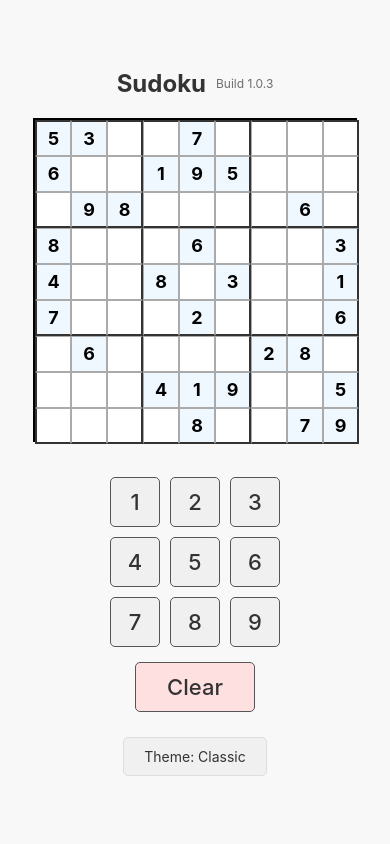
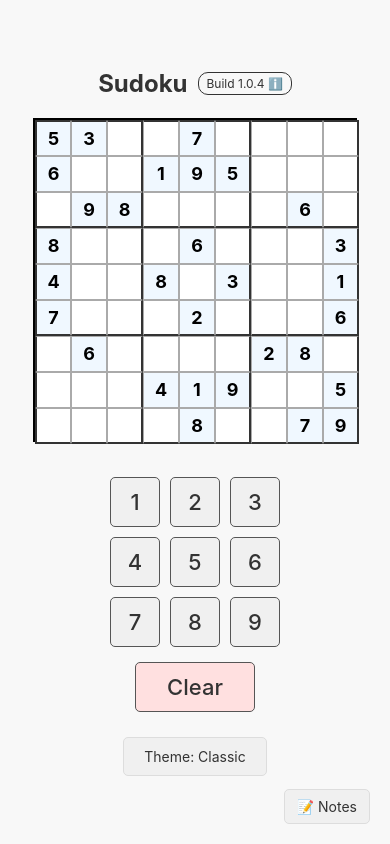
Before and after one commit to mjohnson139/expo-sudoku, a React Native app in the folder SudokuApp/: screen / in a window 390 px wide. Built offline with nearby package versions, Linux system fonts and the light colour scheme.

Commit message:
Add build notes system with version history. Implemented floating notes panel with two access buttons and enhanced styling for the UI.

```diff
--- /dev/null
+++ b/SudokuApp/components/BuildNotes.js
@@ -0,0 +1,90 @@
+import React from 'react';
+import { View, Text, StyleSheet, ScrollView, TouchableOpacity } from 'react-native';
+import BUILD_NOTES from '../utils/buildNotes';
+
+const BuildNotes = ({ version, isVisible, onClose, theme }) => {
+  if (!isVisible) return null;
+
+  const notes = BUILD_NOTES[version] || { title: 'Unknown Version', notes: ['No notes available'] };
+
+  return (
+    <View style={[
+      styles.container,
+      {
+        backgroundColor: theme.colors.numberPad.background,
+        borderColor: theme.colors.numberPad.border
+      }
+    ]}>
+      <View style={styles.header}>
+        <Text style={[styles.title, { color: theme.colors.title }]}>
+          {notes.title} (Build {version})
+        </Text>
+        <TouchableOpacity onPress={onClose}>
+          <Text style={[styles.closeButton, { color: theme.colors.title }]}>✕</Text>
+        </TouchableOpacity>
+      </View>
+
+      <ScrollView style={styles.scrollView}>
+        {notes.notes.map((note, index) => (
+          <View key={index} style={styles.noteItem}>
+            <Text style={[styles.bulletPoint, { color: theme.colors.title }]}>•</Text>
+            <Text style={[styles.noteText, { color: theme.colors.title }]}>{note}</Text>
+          </View>
+        ))}
+      </ScrollView>
+    </View>
+  );
+};
+
+const styles = StyleSheet.create({
+  container: {
+    position: 'absolute',
+    right: 10,
+    top: 60,
+    width: 200,
+    maxHeight: 400,
+    borderWidth: 1,
+    borderRadius: 8,
+    padding: 10,
+    shadowColor: '#000',
+    shadowOffset: {
+      width: 0,
+      height: 2,
+    },
+    shadowOpacity: 0.25,
+    shadowRadius: 3.84,
+    elevation: 5,
+  },
+  header: {
+    flexDirection: 'row',
+    justifyContent: 'space-between',
+    alignItems: 'center',
+    marginBottom: 10,
+  },
+  title: {
+    fontWeight: 'bold',
+    fontSize: 14,
+    flex: 1,
+  },
+  closeButton: {
+    fontSize: 16,
+    fontWeight: 'bold',
+    padding: 2,
+  },
+  scrollView: {
+    maxHeight: 300,
+  },
+  noteItem: {
+    flexDirection: 'row',
+    marginBottom: 8,
+  },
+  bulletPoint: {
+    marginRight: 6,
+  },
+  noteText: {
+    fontSize: 12,
+    flex: 1,
+  }
+});
+
+export default BuildNotes;
--- a/SudokuApp/screens/GameScreen.js
+++ b/SudokuApp/screens/GameScreen.js
@@ -2,10 +2,11 @@ import React, { useState, useEffect } from 'react';
 import { View, StyleSheet, Text, TouchableOpacity } from 'react-native';
 import Grid from '../components/Grid';
 import NumberPad from '../components/NumberPad';
+import BuildNotes from '../components/BuildNotes';
 import THEMES from '../utils/themes';
 
 // Build number to track versions in screenshots
-const BUILD_NUMBER = "1.0.3";
+const BUILD_NUMBER = "1.0.4";
 
 // Valid initial Sudoku board with unique numbers in rows, columns and boxes
 const initialBoard = [
@@ -28,6 +29,8 @@ const GameScreen = () => {
   // Theme state
   const [currentThemeName, setCurrentThemeName] = useState('classic');
   const [theme, setTheme] = useState(THEMES.classic);
+  // Build notes state
+  const [showBuildNotes, setShowBuildNotes] = useState(false);
 
   // Initialize initialCells on component mount
   useEffect(() => {
@@ -73,13 +76,23 @@ const GameScreen = () => {
     setTheme(THEMES[nextThemeName]);
   };
 
+  // Toggle build notes visibility
+  const toggleBuildNotes = () => {
+    setShowBuildNotes(!showBuildNotes);
+  };
+
   return (
     <View style={[styles.container, { backgroundColor: theme.colors.background }]}>
       <View style={styles.header}>
         <Text style={[styles.title, { color: theme.colors.title }]}>Sudoku</Text>
-        <Text style={[styles.buildNumber, { color: theme.colors.title }]}>
-          Build {BUILD_NUMBER}
-        </Text>
+        <TouchableOpacity
+          style={[styles.buildButton, { borderColor: theme.colors.title }]}
+          onPress={toggleBuildNotes}
+        >
+          <Text style={[styles.buildNumber, { color: theme.colors.title }]}>
+            Build {BUILD_NUMBER} ℹ️
+          </Text>
+        </TouchableOpacity>
       </View>
 
       <Grid
@@ -102,6 +115,22 @@ const GameScreen = () => {
           </Text>
         </TouchableOpacity>
       </View>
+
+      {/* Build Notes Button (visible at bottom right corner) */}
+      <TouchableOpacity
+        style={[styles.notesButton, { backgroundColor: theme.colors.numberPad.background }]}
+        onPress={toggleBuildNotes}
+      >
+        <Text style={{ color: theme.colors.numberPad.text }}>📝 Notes</Text>
+      </TouchableOpacity>
+
+      {/* Build Notes Component */}
+      <BuildNotes
+        version={BUILD_NUMBER}
+        isVisible={showBuildNotes}
+        onClose={() => setShowBuildNotes(false)}
+        theme={theme}
+      />
     </View>
   );
 };
@@ -122,10 +151,15 @@ const styles = StyleSheet.create({
     fontSize: 24,
     fontWeight: 'bold',
   },
+  buildButton: {
+    marginLeft: 10,
+    paddingVertical: 3,
+    paddingHorizontal: 8,
+    borderRadius: 10,
+    borderWidth: 1,
+  },
   buildNumber: {
     fontSize: 12,
-    marginLeft: 10,
-    opacity: 0.7,
   },
   themeContainer: {
     marginTop: 20,
@@ -136,6 +170,16 @@ const styles = StyleSheet.create({
     borderRadius: 5,
     borderWidth: 1,
     borderColor: '#ddd',
+  },
+  notesButton: {
+    position: 'absolute',
+    bottom: 20,
+    right: 20,
+    paddingVertical: 8,
+    paddingHorizontal: 12,
+    borderRadius: 5,
+    borderWidth: 1,
+    borderColor: '#ddd',
   }
 });
 
--- /dev/null
+++ b/SudokuApp/utils/buildNotes.js
@@ -0,0 +1,52 @@
+// Build notes for the Sudoku app
+// Each version's notes are stored in this file
+
+export const BUILD_NOTES = {
+  '1.0.1': {
+    title: 'Initial Working Version',
+    date: '2023-11-01',
+    notes: [
+      'Fixed blank screen issue',
+      'Added valid initial Sudoku board',
+      'Implemented basic cell selection',
+      'Added number pad functionality',
+      'Created grid layout with proper styling'
+    ]
+  },
+  '1.0.2': {
+    title: 'Theme System Implementation',
+    date: '2023-11-01',
+    notes: [
+      'Added theme system with 3 themes (Classic, Dark, Pastel)',
+      'Added theme selector button',
+      'Fixed bug: initial board numbers are now read-only',
+      'Added build number display for tracking changes',
+      'Improved UI/UX for better user experience'
+    ]
+  },
+  '1.0.3': {
+    title: 'Enhanced Styling & Themes',
+    date: '2023-11-01',
+    notes: [
+      'Improved grid borders for better 3x3 box visibility',
+      'Enhanced cell selection styling',
+      'Added distinct styling for prefilled cells',
+      'Improved theme system with more detailed color options',
+      'Added Sunset theme with warm color palette',
+      'Fixed styling issues with cell borders'
+    ]
+  },
+  '1.0.4': {
+    title: 'Build Notes System',
+    date: '2023-11-01',
+    notes: [
+      'Added build notes system to track changes',
+      'Implemented optional floating notes panel',
+      'Added toggle button to show/hide build notes',
+      'Improved non-intrusive UI for notes display',
+      'Notes are now stored in repo for historical tracking'
+    ]
+  }
+};
+
+export default BUILD_NOTES;
```
